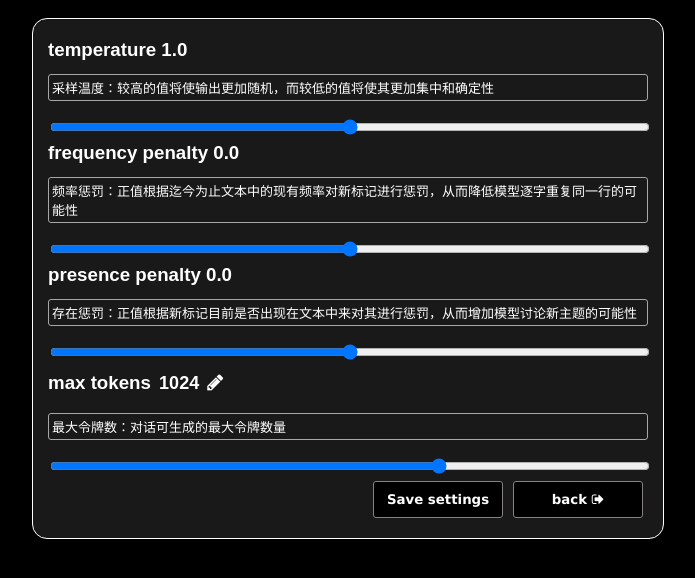
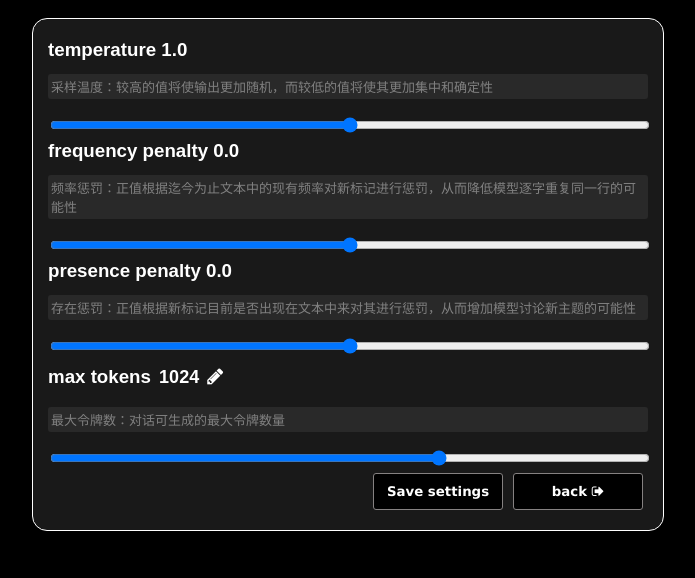
Before and after one commit to DinorexTim/GPT-webUI, a website: page public/settings.html in a window 1280 px wide. Shown: the part 60-638 px from the top of the page, without its empty margins (292-987 px from the left). Drawn offline with Linux system fonts and the light colour scheme; no server answers.

Commit message:
settings style

```diff
--- a/css/settings.css
+++ b/css/settings.css
@@ -52,11 +52,13 @@ button:hover {
 }
 
 p {
-    border: 1px solid rgb(168, 167, 167);
     border-radius: 3px;
     padding: 3px;
     font-size: small;
+    color: grey;
+    background-color: #292929;
 }
+
 h3{
     margin-top: 5px;
     margin-bottom: 0px;
@@ -67,6 +69,8 @@ h3{
     display: inline-block;
     max-width: 450px;
     white-space: nowrap;
+    color: white;
+    background-color: transparent;
 }
 
 #max_tokens{
```
